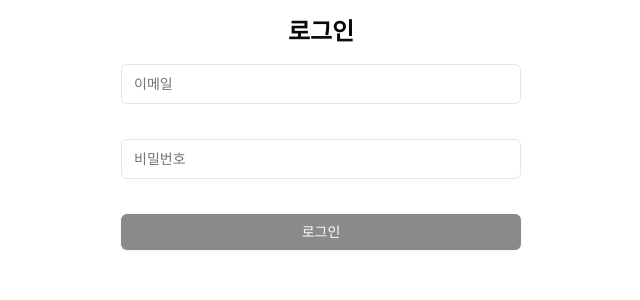
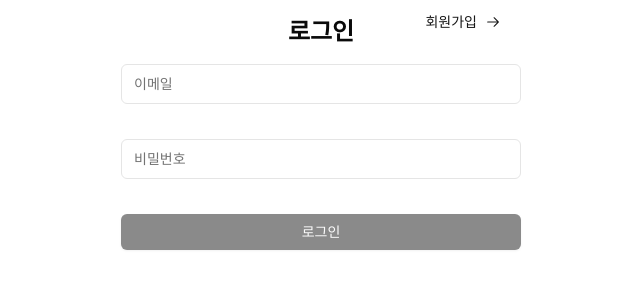
Before and after one commit to 0dytpq0/Play-With-Me, a Next.js app: page /auth/login in a window 1280 px wide. Shown: the top 300 px of the page, without its empty margins (319-959 px from the left). Built offline with nearby package versions, Linux system fonts and the light colour scheme.

Commit message:
feat : 회원가입 이동 버튼 추가

```diff
--- a/src/app/(pages)/auth/login/page.tsx
+++ b/src/app/(pages)/auth/login/page.tsx
@@ -8,6 +8,9 @@ import { login } from '@/entities/auth/api/login';
 import { useMutation } from '@tanstack/react-query';
 import { useQueryClient } from '@tanstack/react-query';
 import { useRouter } from 'next/navigation';
+import { ArrowRightIcon } from '@radix-ui/react-icons';
+import { Button } from '@/shared/ui/button';
+import Link from 'next/link';
 
 export default function LoginPage() {
   const queryClient = useQueryClient();
@@ -40,7 +43,13 @@ export default function LoginPage() {
   };
 
   return (
-    <div className='flex flex-col items-center gap-4 justify-center'>
+    <div className='relative flex flex-col items-center gap-4 justify-center'>
+      <Button asChild variant={'link'} className='absolute top-1 right-1'>
+        <Link href={'/auth/signup'} className='flex items-center gap-1'>
+          회원가입
+          <ArrowRightIcon />{' '}
+        </Link>
+      </Button>
       <h1 className='text-2xl font-bold mt-4'>로그인</h1>
       <AuthForm formType='login' form={form} onSubmit={onSubmit} />
     </div>
```
